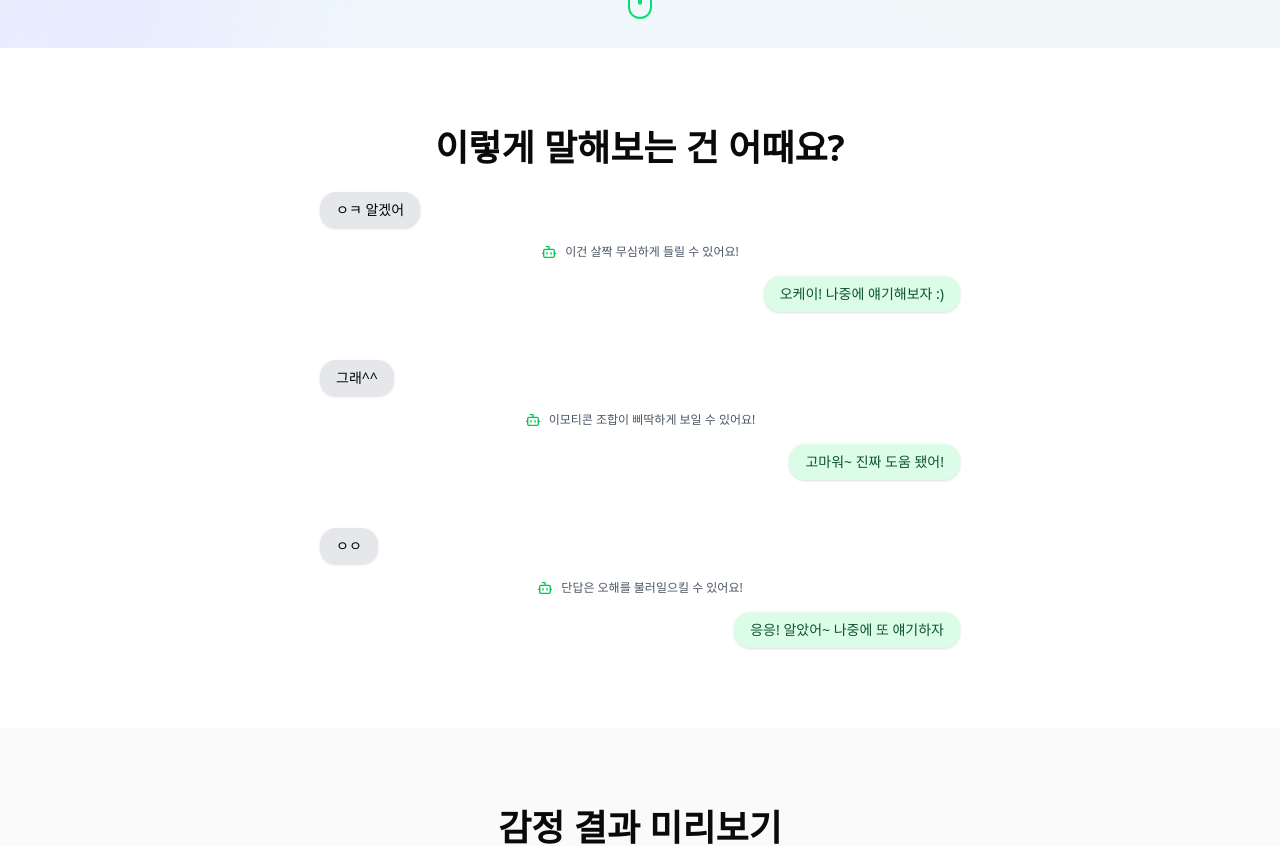
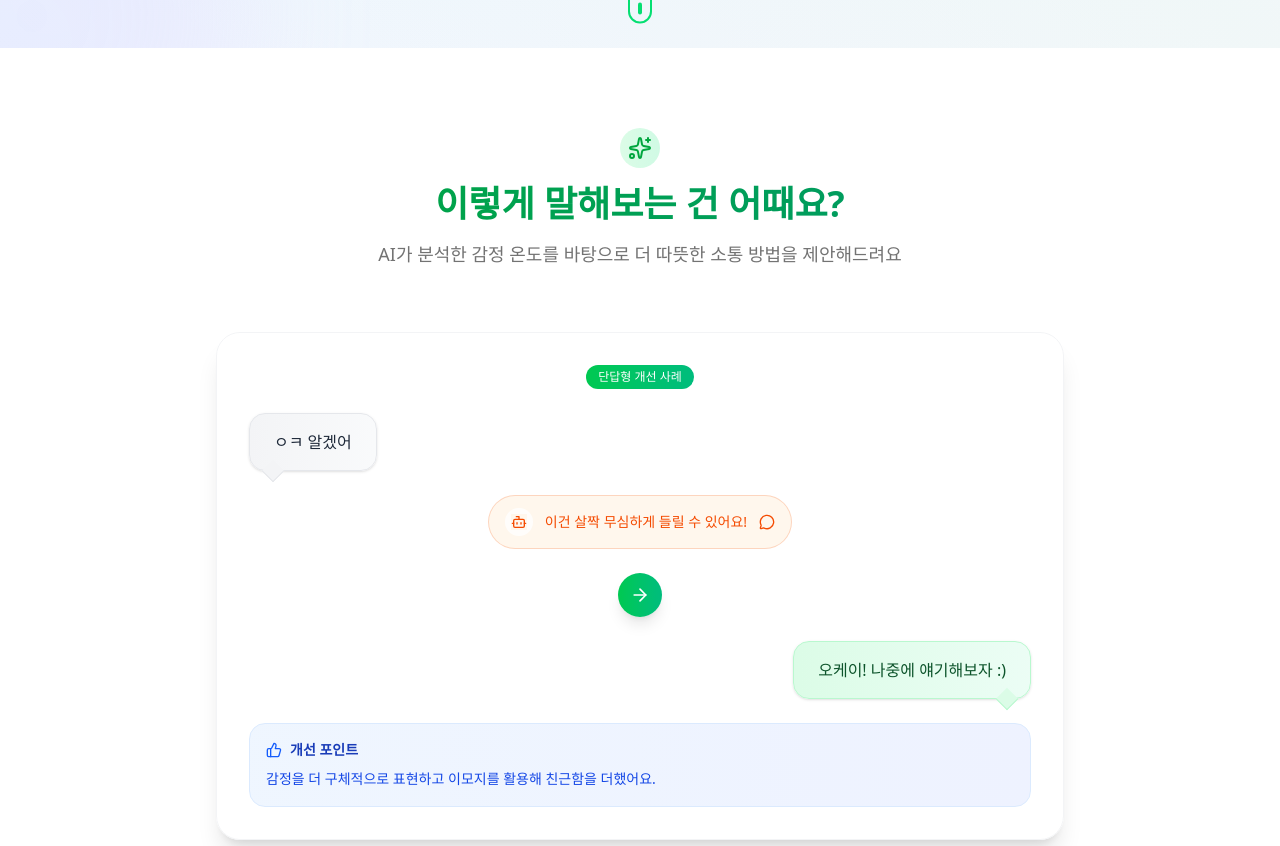
Before and after one commit to shin-minhyuk/green-katalk-feel, a Next.js app: page / in a window 1280 px wide. Shown: the part 893-1739 px from the top of the page. Built offline with nearby package versions, Linux system fonts and the light colour scheme.

Commit message:
[feat] 메인페이지 코칭샘플섹션 디자인 업데이트

```diff
--- a/src/components/home/CoachingExamplesSection.tsx
+++ b/src/components/home/CoachingExamplesSection.tsx
@@ -1,196 +1,217 @@
-// "use client";
-// import { motion } from "framer-motion";
-
-// const EXAMPLES = ["ㅇㅋ", "그래^^", "아~ 그렇구나", "ㅇㅇ", "웅 알았어"];
-
-// export default function ExamplesSection() {
-//   return (
-//     <section className="mx-auto max-w-6xl px-4 py-20" id="examples">
-//       <h2 className="mb-10 text-center text-3xl font-bold md:text-4xl">
-//         이런 말, 쎄~하지 않나요?
-//       </h2>
-//       <div className="grid gap-6 sm:grid-cols-2 md:grid-cols-3 lg:grid-cols-5">
-//         {EXAMPLES.map((text, idx) => (
-//           <motion.div
-//             key={text}
-//             initial={{ opacity: 0, y: 20 }}
-//             whileInView={{ opacity: 1, y: 0 }}
-//             transition={{ duration: 0.4, delay: idx * 0.1 }}
-//             viewport={{ once: true }}
-//             whileHover={{ scale: 1.05, y: -5 }}
-//             className="group relative cursor-pointer overflow-hidden rounded-lg border bg-background p-6 text-center shadow transition-all hover:border-primary hover:shadow-lg"
-//           >
-//             <p className="text-lg font-semibold">{text}</p>
-//             <div className="pointer-events-none absolute inset-0 flex items-center justify-center bg-secondary/95 px-4 text-sm font-medium text-secondary-foreground opacity-0 backdrop-blur-sm transition-opacity group-hover:opacity-100">
-//               그린이: 이건 노란불이에요!
-//             </div>
-//           </motion.div>
-//         ))}
-//       </div>
-//     </section>
-//   );
-// }
-
-// "use client";
-
-// import { motion } from "framer-motion";
-
-// const EXAMPLES = [
-//   { text: "ㅇㅋ", emoji: "😐" },
-//   { text: "그래^^", emoji: "😅" },
-//   { text: "아~ 그렇구나", emoji: "🤨" },
-//   { text: "ㅇㅇ", emoji: "😶" },
-//   { text: "웅 알았어", emoji: "🙂" },
-// ];
-
-// export default function ExamplesSection() {
-//   return (
-//     <section className="mx-auto max-w-6xl px-4 py-20" id="examples">
-//       {/* 제목 */}
-//       <h2 className="mb-10 text-center text-3xl font-bold md:text-4xl">
-//         이런 말, 쎄~하지 않나요?
-//       </h2>
-
-//       {/* 카드 리스트 */}
-//       <div className="grid gap-6 sm:grid-cols-2 md:grid-cols-3 lg:grid-cols-5">
-//         {EXAMPLES.map(({ text, emoji }, idx) => (
-//           <motion.div
-//             key={text}
-//             initial={{ opacity: 0, y: 20 }}
-//             whileInView={{ opacity: 1, y: 0 }}
-//             transition={{ duration: 0.4, delay: idx * 0.1 }}
-//             viewport={{ once: true }}
-//             whileHover={{ scale: 1.05, rotate: -1 }}
-//             className="group relative cursor-pointer overflow-hidden rounded-xl border border-gray-200 bg-gradient-to-tr from-green-50 to-white p-6 text-center shadow hover:shadow-xl hover:ring-2 hover:ring-yellow-300 transition-all"
-//           >
-//             {/* 대화 예시 + 이모지 */}
-//             <p className="text-xl font-bold">
-//               {emoji} {text}
-//             </p>
-
-//             {/* 그린이 말풍선 */}
-//             <div className="absolute top-1/2 left-1/2 -translate-x-1/2 -translate-y-1/2 bg-yellow-100 text-yellow-900 px-3 py-1 rounded-full text-xs font-medium shadow-md transition-opacity opacity-0 group-hover:opacity-100">
-//               그린이: 이건 노란불이에요!
-//             </div>
-//           </motion.div>
-//         ))}
-//       </div>
-//     </section>
-//   );
-// }
-
-// "use client";
-
-// import { motion } from "framer-motion";
-
-// const EXAMPLES = [
-//   { text: "ㅇㅋ", emoji: "😐" },
-//   { text: "그래^^", emoji: "😅" },
-//   { text: "아~ 그렇구나", emoji: "🤨" },
-//   { text: "ㅇㅇ", emoji: "😶" },
-//   { text: "웅 알았어", emoji: "🙂" },
-// ];
-
-// export default function ExamplesSection() {
-//   return (
-//     <section className="mx-auto max-w-3xl px-4 py-20" id="examples">
-//       <h2 className="mb-10 text-center text-3xl font-bold md:text-4xl">
-//         이런 말, 쎄~하지 않나요?
-//       </h2>
-
-//       <div className="space-y-6">
-//         {EXAMPLES.map(({ text, emoji }, idx) => (
-//           <motion.div
-//             key={text}
-//             initial={{ opacity: 0, y: 20 }}
-//             whileInView={{ opacity: 1, y: 0 }}
-//             transition={{ duration: 0.4, delay: idx * 0.1 }}
-//             viewport={{ once: true }}
-//             className="space-y-2"
-//           >
-//             {/* 사용자 메시지 */}
-//             <div className="flex justify-end">
-//               <div className="rounded-xl bg-gray-200 px-4 py-2 text-sm max-w-[70%]">
-//                 {emoji} {text}
-//               </div>
-//             </div>
-
-//             {/* 그린이 답변 */}
-//             <div className="flex justify-start items-center gap-2">
-//               <div className="rounded-xl bg-green-100 px-4 py-2 text-sm text-green-800 max-w-[70%] shadow">
-//                 그린이: 이건 노란불이에요!
-//               </div>
-//             </div>
-//           </motion.div>
-//         ))}
-//       </div>
-//     </section>
-//   );
-// }
-
 "use client";
 
 import { motion } from "framer-motion";
-import { Bot } from "lucide-react";
+import {
+  Bot,
+  MessageCircle,
+  Sparkles,
+  ArrowRight,
+  ThumbsUp,
+  AlertTriangle,
+} from "lucide-react";
 
 const EXAMPLES = [
   {
     original: "ㅇㅋ 알겠어",
     suggestion: "오케이! 나중에 얘기해보자 :)",
     comment: "이건 살짝 무심하게 들릴 수 있어요!",
+    severity: "medium" as const,
+    category: "단답형",
   },
   {
     original: "그래^^",
     suggestion: "고마워~ 진짜 도움 됐어!",
     comment: "이모티콘 조합이 삐딱하게 보일 수 있어요!",
+    severity: "high" as const,
+    category: "이모티콘",
   },
   {
     original: "ㅇㅇ",
     suggestion: "응응! 알았어~ 나중에 또 얘기하자",
     comment: "단답은 오해를 불러일으킬 수 있어요!",
+    severity: "high" as const,
+    category: "단답형",
   },
 ];
 
+const getSeverityColor = (severity: "high" | "medium" | "low") => {
+  switch (severity) {
+    case "high":
+      return "text-red-600 bg-red-50";
+    case "medium":
+      return "text-orange-600 bg-orange-50";
+    case "low":
+      return "text-yellow-600 bg-yellow-50";
+  }
+};
+
+const getSeverityIcon = (severity: "high" | "medium" | "low") => {
+  switch (severity) {
+    case "high":
+      return AlertTriangle;
+    case "medium":
+      return MessageCircle;
+    case "low":
+      return ThumbsUp;
+  }
+};
+
 export function CoachingExamplesSection() {
   return (
-    <section
-      className="mx-auto max-w-2xl px-4 py-20 space-y-12"
-      id="coaching-examples"
+    <section className="mx-auto max-w-4xl px-6 py-20" id="coaching-examples">
+      {/* 헤더 섹션 */}
+      <motion.div
+        initial={{ opacity: 0, y: 20 }}
+        whileInView={{ opacity: 1, y: 0 }}
+        transition={{ duration: 0.6 }}
+        viewport={{ once: true }}
+        className="text-center mb-16"
       >
-      <h2 className="text-center text-3xl font-bold md:text-4xl mb-6">
+        <div className="inline-flex items-center justify-center p-2 bg-gradient-to-r from-green-100 to-emerald-100 rounded-full mb-4">
+          <Sparkles className="w-6 h-6 text-green-600" />
+        </div>
+        <h2 className="text-3xl md:text-4xl font-bold bg-gradient-to-r from-green-600 to-emerald-600 bg-clip-text text-transparent mb-4">
           이렇게 말해보는 건 어때요?
         </h2>
+        <p className="text-muted-foreground text-lg max-w-2xl mx-auto">
+          AI가 분석한 감정 온도를 바탕으로 더 따뜻한 소통 방법을 제안해드려요
+        </p>
+      </motion.div>
 
-      {EXAMPLES.map(({ original, suggestion, comment }, idx) => (
+      {/* 예시들 */}
+      <div className="space-y-12">
+        {EXAMPLES.map(
+          ({ original, suggestion, comment, severity, category }, idx) => {
+            const SeverityIcon = getSeverityIcon(severity);
+
+            return (
               <motion.div
                 key={idx}
+                initial={{ opacity: 0, y: 30 }}
+                whileInView={{ opacity: 1, y: 0 }}
+                transition={{ duration: 0.6, delay: idx * 0.2 }}
+                viewport={{ once: true }}
+                className="bg-white/60 backdrop-blur-sm rounded-3xl p-8 shadow-xl border border-gray-100 hover:shadow-2xl transition-all duration-300"
+              >
+                {/* 카테고리 태그 */}
+                <div className="flex justify-center mb-6">
+                  <span className="px-3 py-1 bg-gradient-to-r from-green-500 to-emerald-500 text-white text-xs font-medium rounded-full">
+                    {category} 개선 사례
+                  </span>
+                </div>
+
+                {/* 대화 영역 */}
+                <div className="space-y-6">
+                  {/* 원본 메시지 (왼쪽) */}
+                  <motion.div
+                    initial={{ opacity: 0, x: -20 }}
+                    whileInView={{ opacity: 1, x: 0 }}
+                    transition={{ duration: 0.4, delay: idx * 0.2 + 0.1 }}
+                    viewport={{ once: true }}
+                    className="flex justify-start"
+                  >
+                    <div className="relative max-w-xs">
+                      <div className="bg-gradient-to-r from-gray-100 to-gray-50 text-gray-800 px-6 py-4 rounded-2xl shadow-sm border border-gray-200">
+                        <p className="font-medium">{original}</p>
+                      </div>
+                      <div className="absolute -bottom-2 left-4 w-4 h-4 bg-gray-100 rotate-45 border-r border-b border-gray-200"></div>
+                    </div>
+                  </motion.div>
+
+                  {/* AI 코멘트 (가운데) */}
+                  <motion.div
+                    initial={{ opacity: 0, scale: 0.8 }}
+                    whileInView={{ opacity: 1, scale: 1 }}
+                    transition={{ duration: 0.4, delay: idx * 0.2 + 0.2 }}
+                    viewport={{ once: true }}
+                    className="flex items-center justify-center"
+                  >
+                    <div
+                      className={`flex items-center gap-3 px-4 py-3 rounded-full ${getSeverityColor(severity)} border border-current/20`}
+                    >
+                      <div className="p-1.5 bg-white/80 rounded-full">
+                        <Bot
+                          className={`w-4 h-4 ${getSeverityColor(severity)}`}
+                        />
+                      </div>
+                      <span className="text-sm font-medium">{comment}</span>
+                      <SeverityIcon className="w-4 h-4" />
+                    </div>
+                  </motion.div>
+
+                  {/* 화살표 */}
+                  <motion.div
+                    initial={{ opacity: 0, scale: 0.5 }}
+                    whileInView={{ opacity: 1, scale: 1 }}
+                    transition={{ duration: 0.4, delay: idx * 0.2 + 0.3 }}
+                    viewport={{ once: true }}
+                    className="flex justify-center"
+                  >
+                    <div className="p-3 bg-gradient-to-r from-green-500 to-emerald-500 rounded-full shadow-lg">
+                      <ArrowRight className="w-5 h-5 text-white" />
+                    </div>
+                  </motion.div>
+
+                  {/* 개선된 메시지 (오른쪽) */}
+                  <motion.div
+                    initial={{ opacity: 0, x: 20 }}
+                    whileInView={{ opacity: 1, x: 0 }}
+                    transition={{ duration: 0.4, delay: idx * 0.2 + 0.4 }}
+                    viewport={{ once: true }}
+                    className="flex justify-end"
+                  >
+                    <div className="relative max-w-xs">
+                      <div className="bg-gradient-to-r from-green-100 to-emerald-50 text-green-900 px-6 py-4 rounded-2xl shadow-sm border border-green-200">
+                        <p className="font-medium">{suggestion}</p>
+                      </div>
+                      <div className="absolute -bottom-2 right-4 w-4 h-4 bg-green-100 rotate-45 border-r border-b border-green-200"></div>
+                    </div>
+                  </motion.div>
+                </div>
+
+                {/* 개선 포인트 */}
+                <motion.div
+                  initial={{ opacity: 0, y: 10 }}
+                  whileInView={{ opacity: 1, y: 0 }}
+                  transition={{ duration: 0.4, delay: idx * 0.2 + 0.5 }}
+                  viewport={{ once: true }}
+                  className="mt-6 bg-gradient-to-r from-blue-50 to-indigo-50 rounded-2xl p-4 border border-blue-100"
+                >
+                  <div className="flex items-center gap-2 mb-2">
+                    <ThumbsUp className="w-4 h-4 text-blue-600" />
+                    <span className="text-sm font-semibold text-blue-800">
+                      개선 포인트
+                    </span>
+                  </div>
+                  <p className="text-sm text-blue-700 leading-relaxed">
+                    {idx === 0 &&
+                      "감정을 더 구체적으로 표현하고 이모지를 활용해 친근함을 더했어요."}
+                    {idx === 1 &&
+                      "진심이 담긴 감사 표현으로 바꿔 오해의 소지를 줄였어요."}
+                    {idx === 2 &&
+                      "단답 대신 대화를 이어갈 수 있는 표현을 추가했어요."}
+                  </p>
+                </motion.div>
+              </motion.div>
+            );
+          }
+        )}
+      </div>
+
+      {/* 하단 CTA */}
+      <motion.div
         initial={{ opacity: 0, y: 20 }}
         whileInView={{ opacity: 1, y: 0 }}
-          transition={{ duration: 0.4, delay: idx * 0.1 }}
+        transition={{ duration: 0.6, delay: 0.8 }}
         viewport={{ once: true }}
-          className="flex flex-col gap-2 sm:gap-4"
+        className="text-center mt-16"
       >
-          {/* 잘못된 말 (왼쪽) */}
-          <div className="flex justify-start">
-            <div className="bg-gray-200 text-black px-4 py-2 rounded-2xl max-w-xs text-sm shadow-sm">
-              {original}
-            </div>
-          </div>
-
-          {/* 그린이 코멘트 (가운데) */}
-          <div className="flex items-center justify-center text-xs text-gray-600 gap-2">
-            <Bot className="w-4 h-4 text-green-500" />
-            <span>{comment}</span>
-          </div>
-
-          {/* 추천 말투 (오른쪽) */}
-          <div className="flex justify-end">
-            <div className="bg-green-100 text-green-900 px-4 py-2 rounded-2xl max-w-xs text-sm shadow-sm">
-              {suggestion}
-            </div>
+        <div className="inline-flex items-center gap-2 px-8 py-4 bg-gradient-to-r from-green-500 to-emerald-500 text-white rounded-full shadow-lg hover:shadow-xl transition-all duration-300 hover:scale-105 cursor-pointer">
+          <Bot className="w-5 h-5" />
+          <span className="font-semibold">내 메시지도 분석해보기</span>
+          <Sparkles className="w-4 h-4" />
         </div>
       </motion.div>
-      ))}
     </section>
   );
 }
```
Lines whose indentation alone changed are shown as unchanged.
